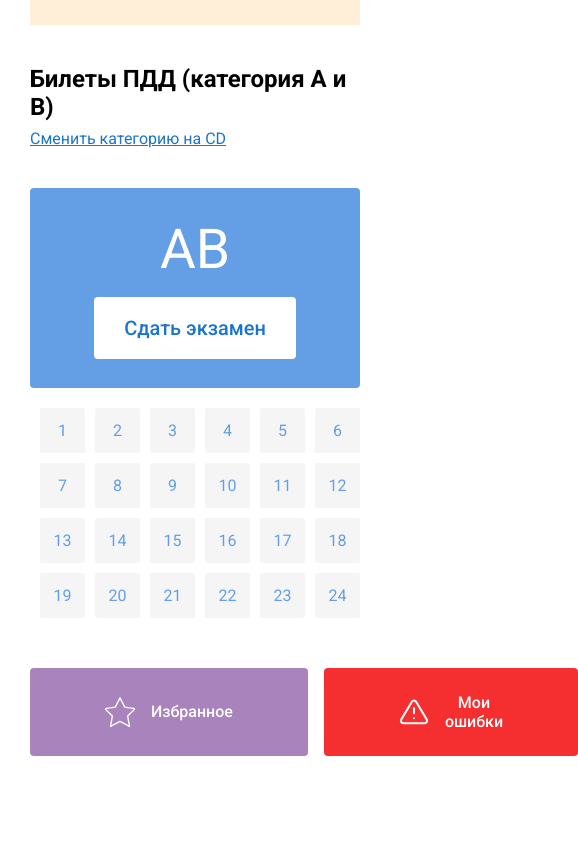
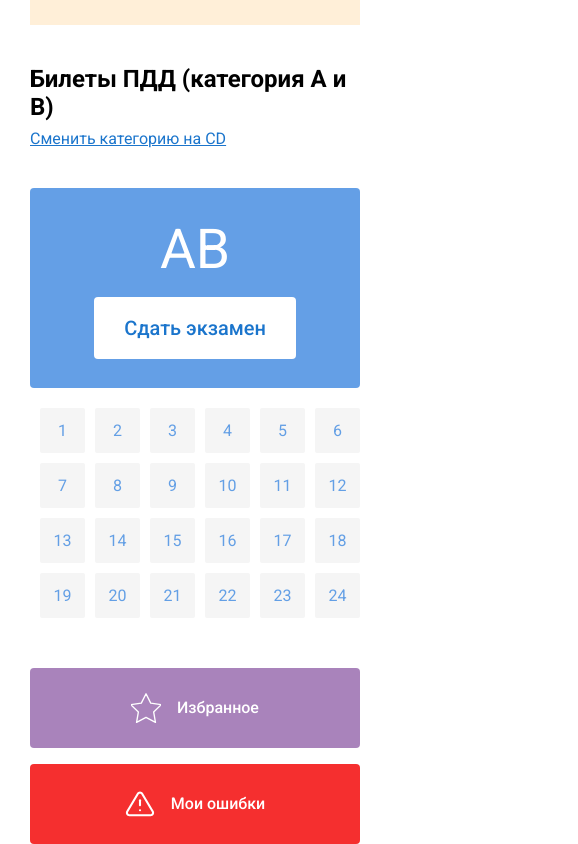
Before and after one commit to LaMileyn/React-pdd, a React (Create React App) app: page / in a window 390 px wide. Shown: the part 1047-1891 px from the top of the page, 578 px wide, since content can reach past the window. Before the commit the page ends 1803 px from the top, so only its background shows below. Built offline with nearby package versions, Linux system fonts and the light colour scheme.

Commit message:
(Main-page): - Исправлено немного адаптива кнопки сдать экзамен и кнопки "избраное и мои ошибки"

```diff
--- a/src/components/buttons/ButtonIcon/ButtonIcon.module.scss
+++ b/src/components/buttons/ButtonIcon/ButtonIcon.module.scss
@@ -1,5 +1,5 @@
 .btn{
-  padding: 25px 75px;
+  padding: 25px 35px;
   border-radius: var(--normal-border-radius);
   border: none;
   font-family: var(--font-family-main);
@@ -11,6 +11,7 @@
   align-items: center;
   justify-content: center;
   gap: 1rem;
+  white-space: nowrap;
   font-weight: 500;
   img{
     width: 30px;
--- a/src/views/Main/MainPage/MainPage.module.scss
+++ b/src/views/Main/MainPage/MainPage.module.scss
@@ -5,5 +5,10 @@
   &__buttonCategorysTickets{
     display: flex;
     gap: 1rem;
+    @media screen and (max-width: 545px){
+      &{
+        flex-direction: column;
+      }
+    }
   }
 }
--- a/src/views/Main/Tickets/Tickets.module.scss
+++ b/src/views/Main/Tickets/Tickets.module.scss
@@ -96,7 +96,7 @@
         margin-bottom: 20px;
       }
     }
-    @media screen and (max-width: 745px) {
+    @media screen and (max-width: 545px) {
       .examBlock {
         flex-direction: column;
         justify-content: center;
```
